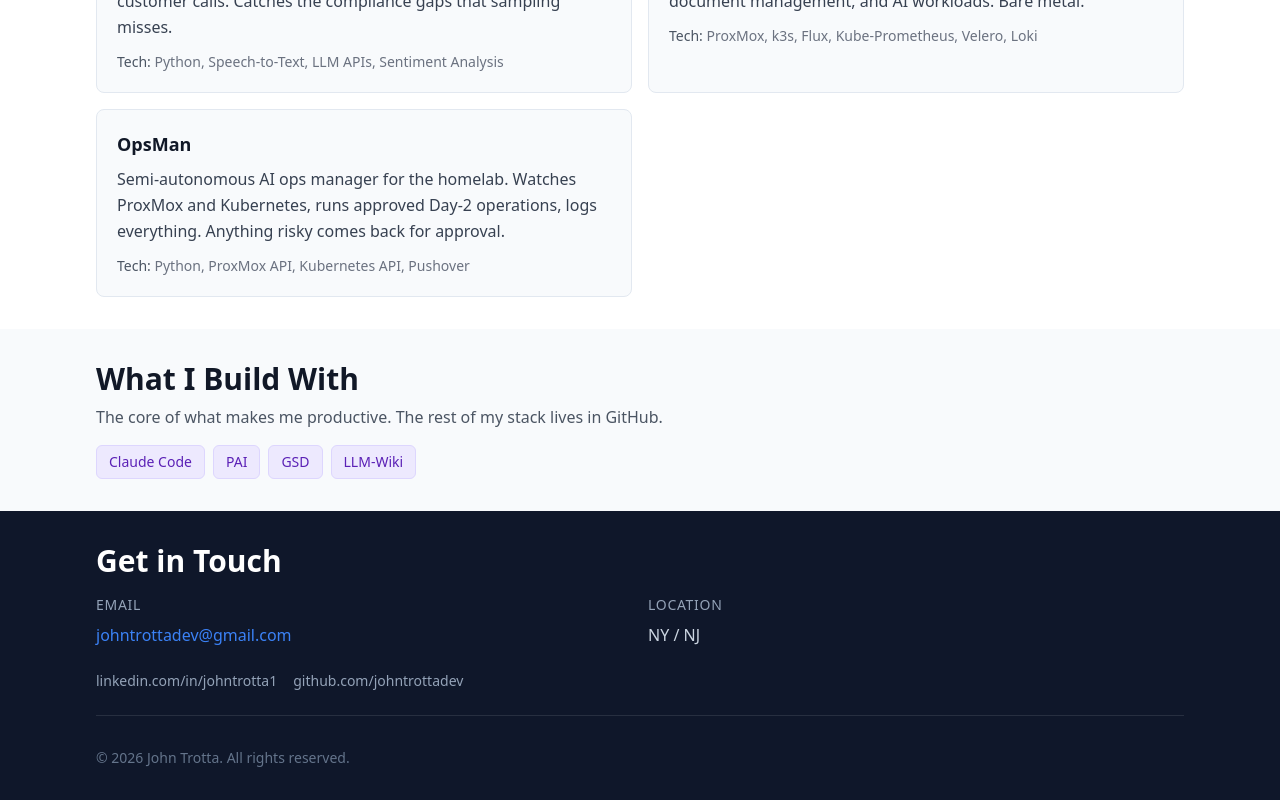
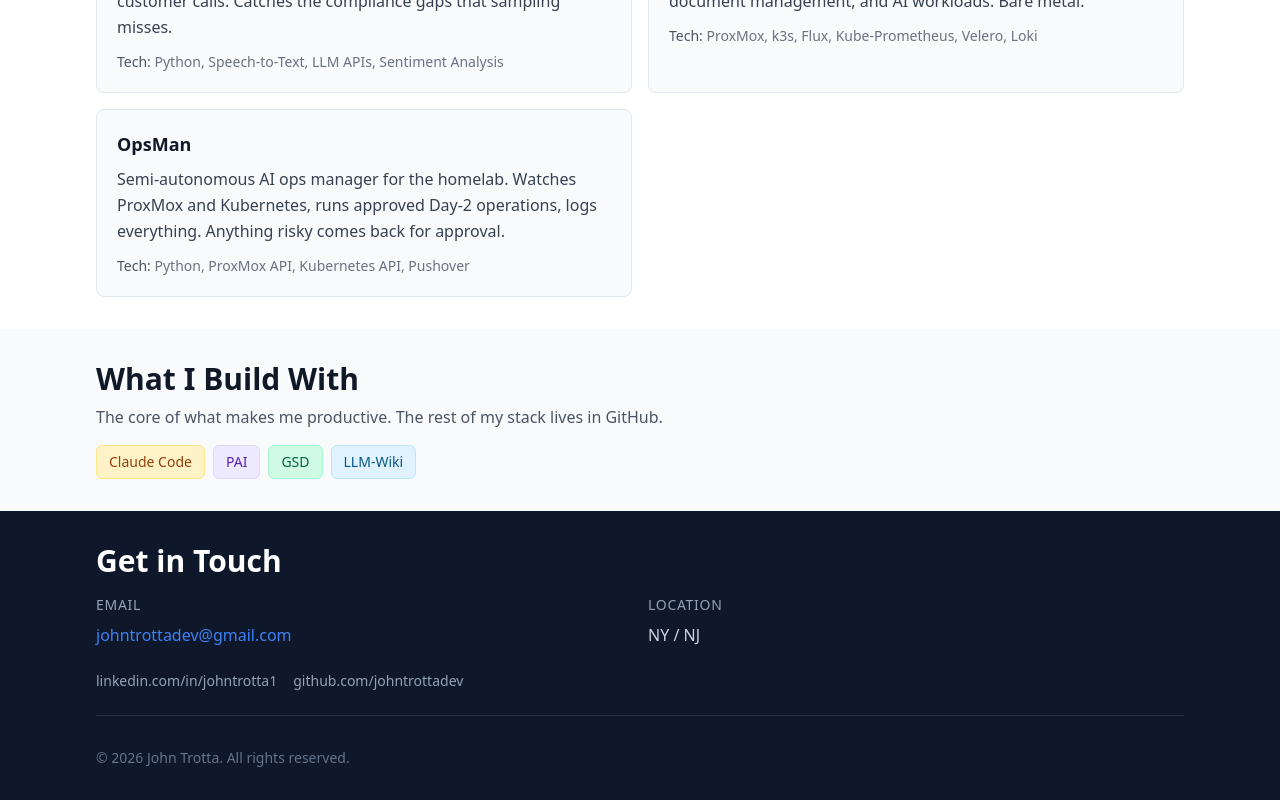
Before and after one commit to johntrottadev/jtrotta.dev, a Next.js app: page / in a window 1280 px wide. Shown: the part 3445-4245 px from the top of the page. Built offline with nearby package versions, Linux system fonts and the light colour scheme.

Commit message:
Per-tile colors for stack (amber/violet/emerald/sky), add Claude Code link, clear placeholder URLs for GSD and LLM-Wiki

```diff
--- a/src/components/MyStack.tsx
+++ b/src/components/MyStack.tsx
@@ -1,4 +1,12 @@
 import { resumeData } from "@/data/resume";
+
+const itemColors: Record<string, string> = {
+  "Claude Code":
+    "bg-amber-100 text-amber-800 border-amber-200 hover:bg-amber-200",
+  PAI: "bg-violet-100 text-violet-800 border-violet-200 hover:bg-violet-200",
+  GSD: "bg-emerald-100 text-emerald-800 border-emerald-200 hover:bg-emerald-200",
+  "LLM-Wiki": "bg-sky-100 text-sky-800 border-sky-200 hover:bg-sky-200",
+};
 
 export default function MyStack() {
   return (
@@ -13,26 +21,28 @@
         </p>
 
         <div className="flex flex-wrap gap-2">
-          {resumeData.stack.map((item) =>
-            item.url ? (
+          {resumeData.stack.map((item) => {
+            const color =
+              itemColors[item.name] ??
+              "bg-slate-100 text-slate-800 border-slate-200 hover:bg-slate-200";
+            const className = `inline-block px-3 py-1.5 text-sm font-medium rounded-md border transition-colors ${color}`;
+
+            return item.url ? (
               <a
                 key={item.name}
                 href={item.url}
                 target="_blank"
                 rel="noopener noreferrer"
-                className="inline-block px-3 py-1.5 text-sm font-medium rounded-md border bg-violet-100 text-violet-800 border-violet-200 hover:bg-violet-200 transition-colors"
+                className={className}
               >
                 {item.name}
               </a>
             ) : (
-              <span
-                key={item.name}
-                className="inline-block px-3 py-1.5 text-sm font-medium rounded-md border bg-violet-100 text-violet-800 border-violet-200"
-              >
+              <span key={item.name} className={className}>
                 {item.name}
               </span>
-            )
-          )}
+            );
+          })}
         </div>
       </div>
     </section>
--- a/src/data/resume.ts
+++ b/src/data/resume.ts
@@ -250,7 +250,11 @@
   ],
 
   stack: [
-    { name: "Claude Code", category: "AI" },
+    {
+      name: "Claude Code",
+      category: "AI",
+      url: "https://www.anthropic.com/claude-code",
+    },
     {
       name: "PAI",
       category: "AI",
@@ -259,12 +263,12 @@
     {
       name: "GSD",
       category: "AI",
-      url: "https://github.com/danielmiessler/get-shit-done",
+      url: "",
     },
     {
       name: "LLM-Wiki",
       category: "AI",
-      url: "https://github.com/danielmiessler/llm-wiki",
+      url: "",
     },
   ],
 };
```
